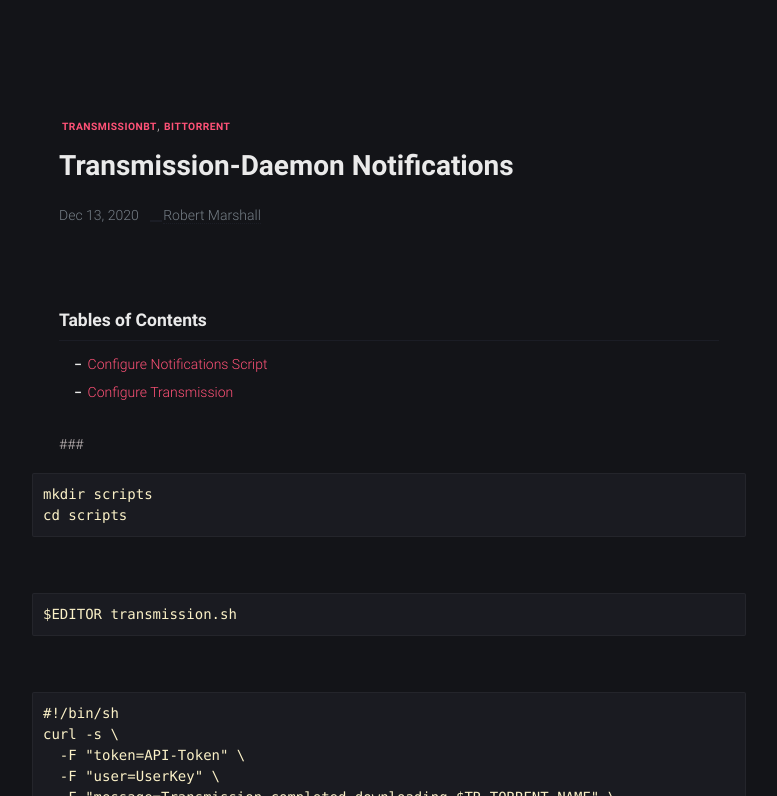
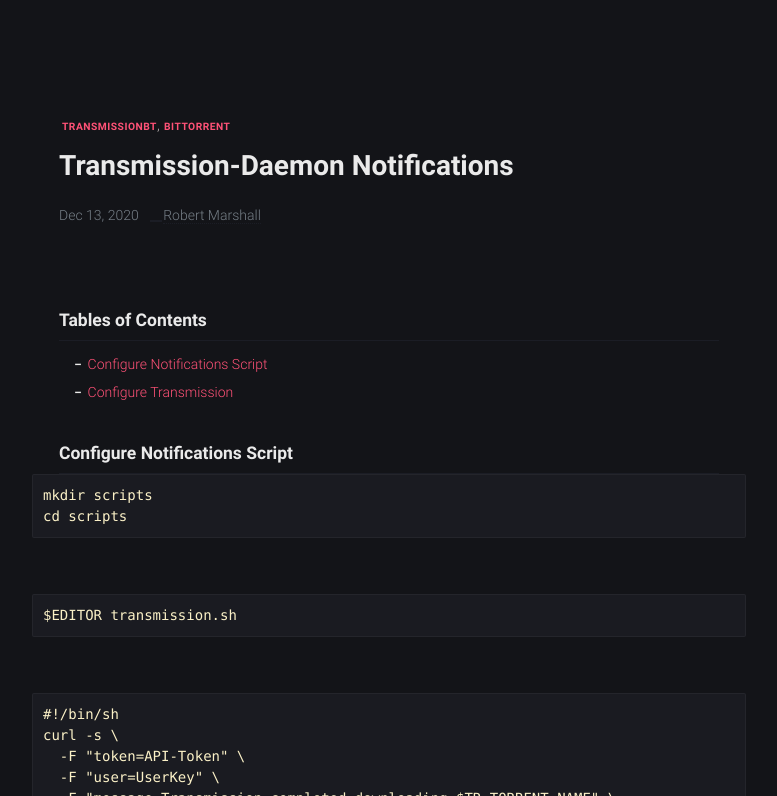
Before and after one commit to robert-marshall/xyz, a Jekyll site: the page built from _posts/2020-12-13-transmission-daemon-notifications.md, in a window 1280 px wide and 900 px high, cut to the strip 104-900 px from the top of the window. Shown: the whole strip, without its empty margins (251-1028 px from the left). Built offline with Jekyll 4.4.1, drawn with Linux system fonts in a browser that asks for light colours.

Commit message:
Fixed some shit

````diff
--- a/_posts/2020-12-13-transmission-daemon-notifications.md
+++ b/_posts/2020-12-13-transmission-daemon-notifications.md
@@ -6,11 +6,11 @@
 ---
 
 ### Tables of Contents
-- [Configure Notifications Script](#configure-notifications-script)
-- [Configure Transmission](#configure-transmission)
+* [Configure Notifications Script](#configure-notifications-script)
+* [Configure Transmission](#configure-transmission)
 
 
-###
+### Configure Notifications Script
 
 ```
 mkdir scripts
````
